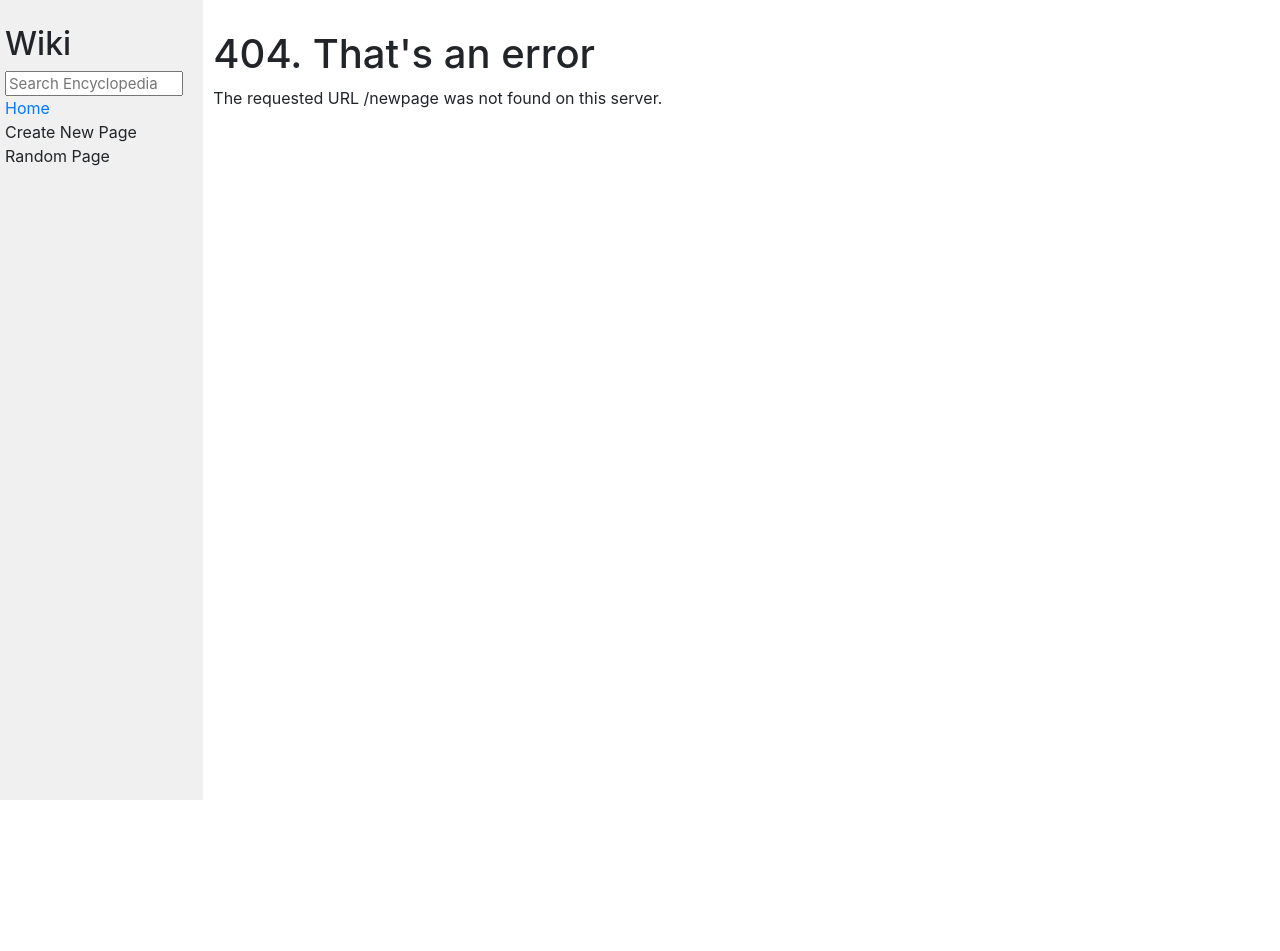
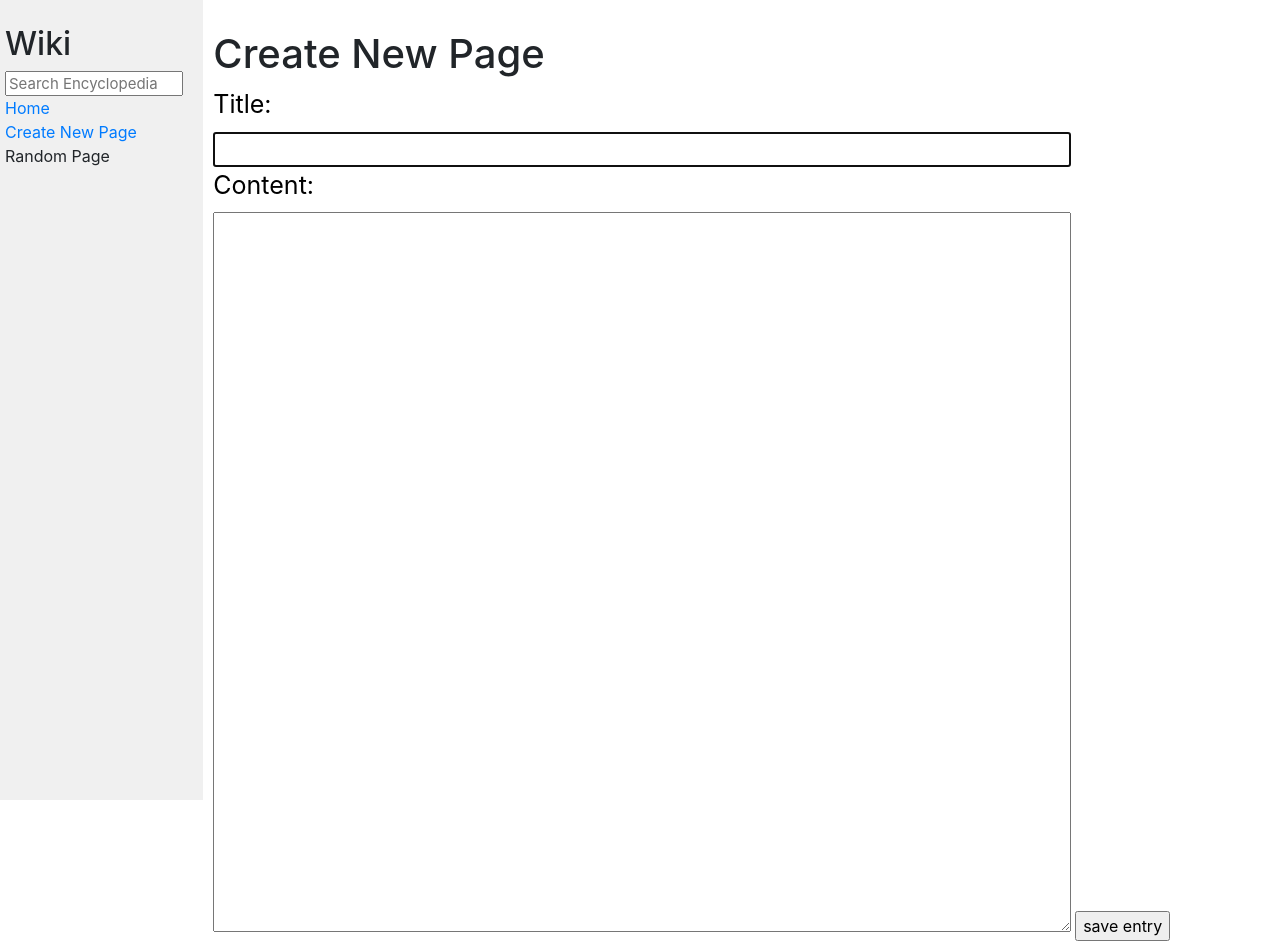
Before and after one commit to Hussein-Abbas/Wiki, a Django app: page /wiki/newpage in a window 1280 px wide. Before the commit the page ends 800 px from the top, so only its background shows below. Run offline with Django 3.2, Linux system fonts and the light colour scheme; some libraries are stand-ins or nearby versions.

Commit message:
complete new page function with handling errors

```diff
--- a/encyclopedia/static/encyclopedia/styles.css
+++ b/encyclopedia/static/encyclopedia/styles.css
@@ -12,9 +12,24 @@ h1 {
     padding-top: 20px;
 }
 
+label {
+    display: block;
+    font-size: 25px;
+    font-weight: 400;
+    color: black;
+}
+
+#title-input {
+    width: 80%;
+    height: 35px;
+    padding: 8px;
+    font-size: 20px;
+}
 textarea {
     height: 90vh;
     width: 80%;
+    padding: 8px;
+    font-size: 25px;
 }
 
 .main {
--- a/encyclopedia/templates/encyclopedia/layout.html
+++ b/encyclopedia/templates/encyclopedia/layout.html
@@ -19,7 +19,7 @@
                     <a href="{% url 'index' %}">Home</a>
                 </div>
                 <div>
-                    Create New Page
+                    <a href="{% url 'newpage' %}">Create New Page</a>
                 </div>
                 <div>
                     Random Page
--- /dev/null
+++ b/encyclopedia/templates/encyclopedia/newpage.html
@@ -0,0 +1,14 @@
+{% extends 'encyclopedia/layout.html' %}
+
+{% block title %}
+    Create new page
+{% endblock %}
+
+{% block body %}
+    <h1>Create New Page</h1>
+    <form action="{% url 'newpage' %}" method="post">
+        {% csrf_token %}
+        {{ form }}
+        <input type="submit" value="save entry">
+    </form>
+{% endblock %}
--- a/encyclopedia/urls.py
+++ b/encyclopedia/urls.py
@@ -5,6 +5,6 @@ from . import views
 urlpatterns = [
     path("", views.index, name="index"),
     path("wiki/search", views.search, name="search"),
+    path("wiki/newpage", views.newpage, name="newpage"),
     path("wiki/<str:title>", views.entry, name="entry"),
-
 ]
--- a/encyclopedia/views.py
+++ b/encyclopedia/views.py
@@ -1,6 +1,7 @@
 from django.shortcuts import render
 from django.http import HttpResponseRedirect
 from django.urls import reverse
+from django import forms
 
 from . import util
 
@@ -15,7 +16,6 @@ def index(request):
 
 def entry(request, title):
     """Presenting a page that displays the content of the entry."""
-
     # Retrieve the content of a page by its title if available.
     if page := util.get_entry(title):
         # Render the requested entry page.
@@ -31,17 +31,7 @@ def entry(request, title):
 
 
 def search(request):
-    """
-    Search across all entries.
-
-    Parameters:
-    - request: HttpRequest object
-
-    Returns:
-    - HttpResponseRedirect: Redirects to the entry page if a matching entry is found.
-    - HttpResponse: Renders a page listing entries containing the query as a substring.
-    """
-
+    """Search across all entries."""
     # Get the title of the entry from the request.
     title = request.GET.get("q", "")
 
@@ -56,3 +46,45 @@ def search(request):
         "entries": entries,
         "title": title
     })
+
+class NewForm(forms.Form):
+    title = forms.CharField(label="Title:", widget=forms.TextInput(attrs={"id": "title-input", "autofocus": ""}))
+    content = forms.CharField(label="Content:", widget=forms.Textarea)
+
+
+# Create a new page.
+def newpage(request):
+    """Creating a new page."""
+    # Check if the request method is POST
+    if request.method == "POST":
+        # Take in the data the user submitted and save it as form.
+        form = NewForm(request.POST)
+        # Validate the form.
+        if form.is_valid():
+            # Extract the title and content from the form.
+            title = form.cleaned_data["title"]
+            content = form.cleaned_data["content"]
+
+            # Check if the title already exists.
+            if title in util.list_entries():
+                # Render the error page if the title already exists.
+                return render(request, "encyclopedia/error.html", {
+                    "error_title": "Entry already exists!",
+                    "details": "Entry's title already exists. Change entry's title to create it."
+                })
+            else:
+                # Save the new entry.
+                util.save_entry(title, content)
+                # Redirect to the newly created page.
+                return HttpResponseRedirect(reverse("entry", args=[title]))
+        else:
+            # Render the error page if the form is not valid.
+            return render(request, "encyclopedia/error.html", {
+                "error_title": "Inputs Error",
+                "details": "Missing title and/or content"
+            })
+
+    # Render the newpage.html template when the method is GET.
+    return render(request, "encyclopedia/newpage.html", {
+        "form": NewForm()
+    })
```
Also changed, not shown: encyclopedia/templates/encyclopedia/error.html (added, +10 -0 lines).
